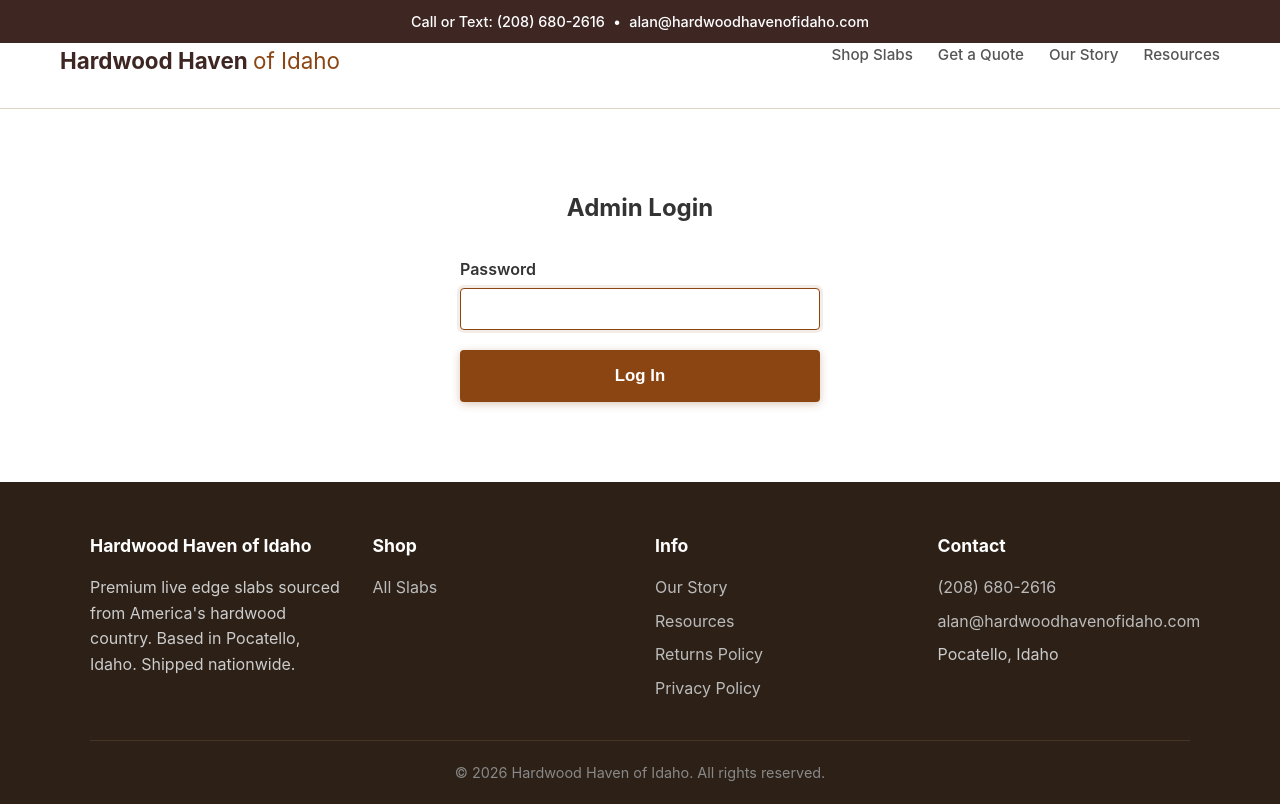
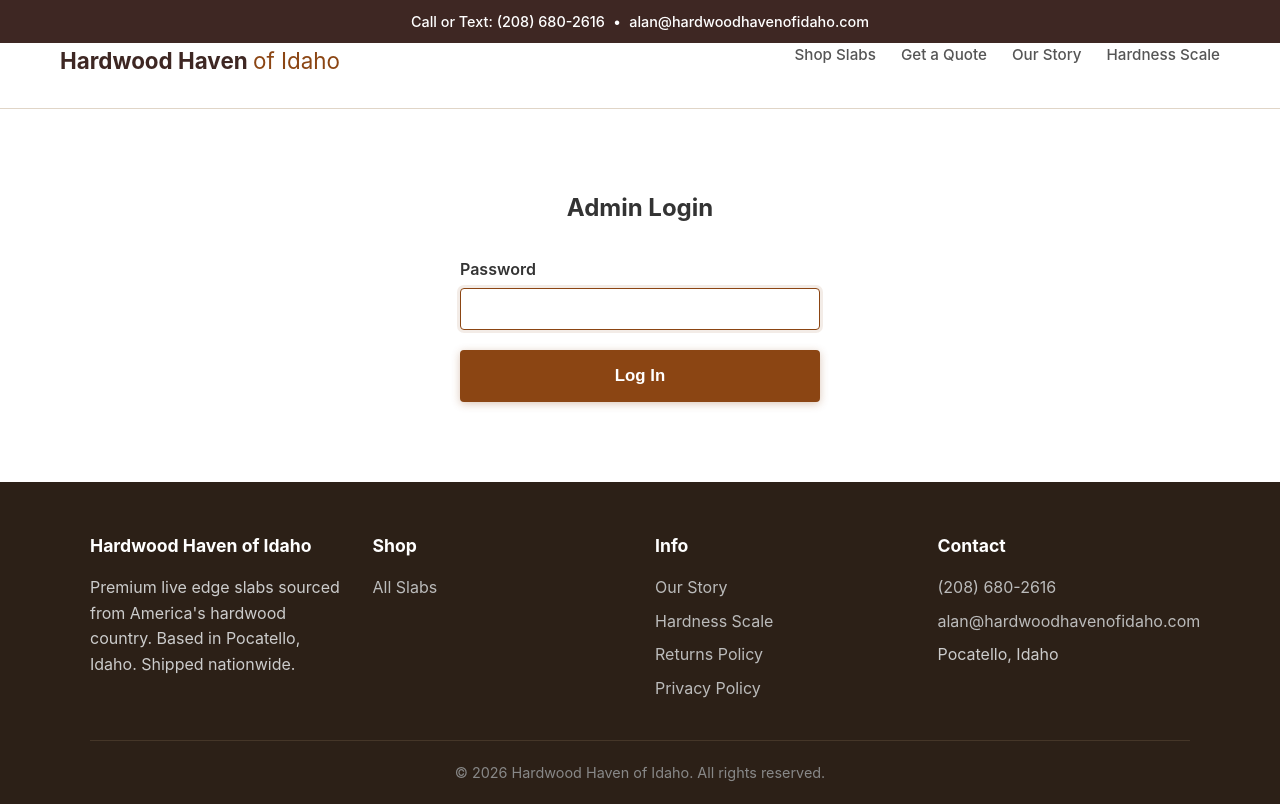
Before and after one commit to BillBrieferServer/wood, a FastAPI app: page /admin in a window 1280 px wide. Run offline with FastAPI, Linux system fonts and the light colour scheme.

Commit message:
Rename Resources tab to Hardness Scale

```diff
--- a/app/main.py
+++ b/app/main.py
@@ -89,7 +89,7 @@ def slugify(text):
 # SEO meta descriptions for static pages
 PAGE_DESCRIPTIONS = {
     "our-story": "Meet Alan and the Hardwood Haven of Idaho team. Learn how we source premium live edge slabs directly from America\u2019s hardwood country to Pocatello, Idaho.",
-    "resources": "Wood species guide, care tips, and project resources for live edge slab projects from Hardwood Haven of Idaho.",
+    "resources": "Janka hardness scale for live edge wood species. Compare hardness ratings for Walnut, Cherry, Maple, Oak, Hickory and more at Hardwood Haven of Idaho.",
     "returns": "Refund and returns policy for Hardwood Haven of Idaho live edge wood slab purchases.",
     "privacy": "Privacy policy for the Hardwood Haven of Idaho website and online services.",
 }
--- a/app/templates/base.html
+++ b/app/templates/base.html
@@ -78,7 +78,7 @@
                 <a href="/shop">Shop Slabs</a>
                 <a href="/quote">Get a Quote</a>
                 <a href="/our-story">Our Story</a>
-                <a href="/resources">Resources</a>
+                <a href="/resources">Hardness Scale</a>
             </div>
         </div>
     </nav>
@@ -102,7 +102,7 @@
             <div class="footer-col">
                 <h4>Info</h4>
                 <a href="/our-story">Our Story</a>
-                <a href="/resources">Resources</a>
+                <a href="/resources">Hardness Scale</a>
                 <a href="/returns">Returns Policy</a>
                 <a href="/privacy">Privacy Policy</a>
             </div>
```
